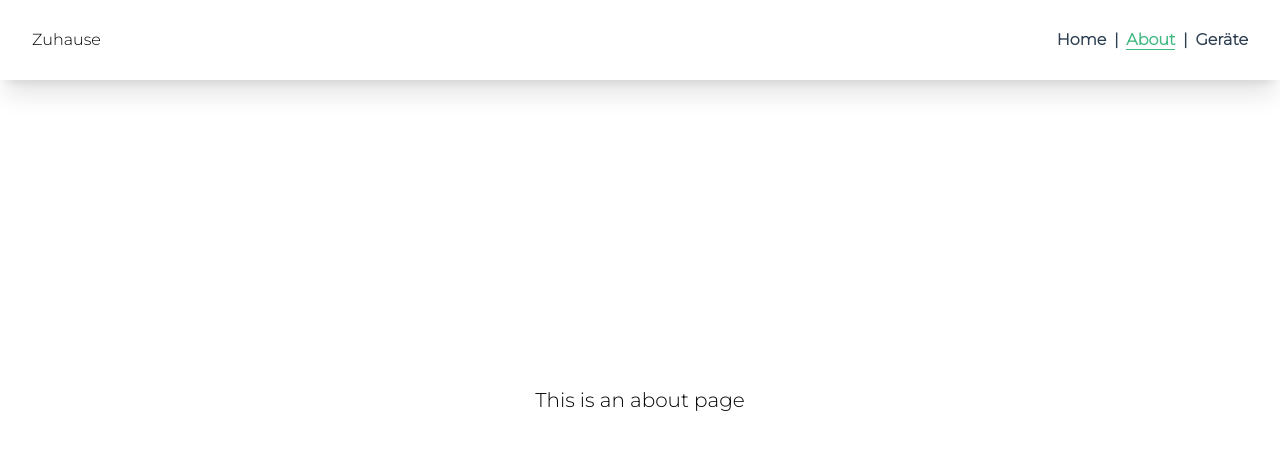
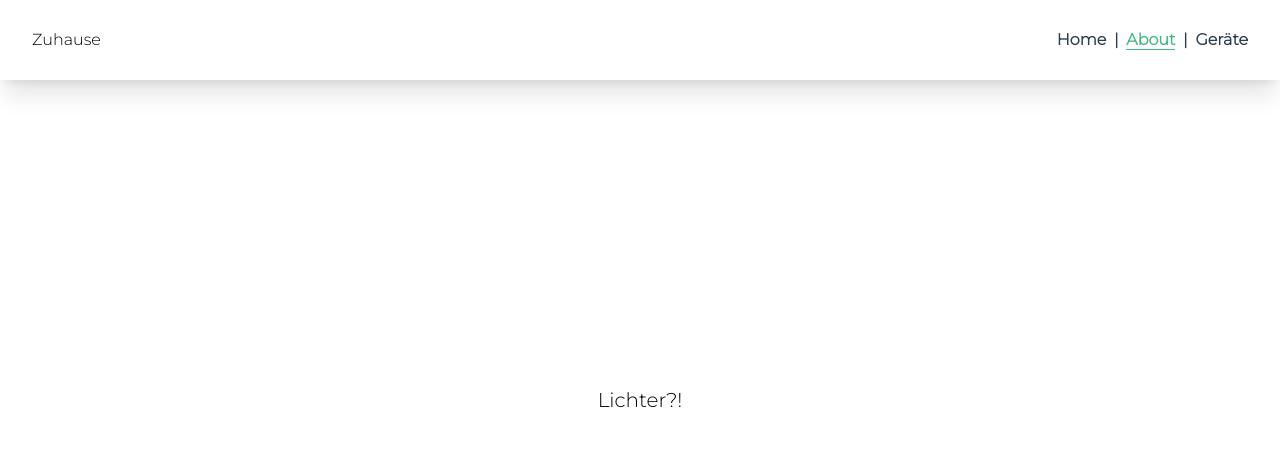
Before and after one commit to CarstenStiel/Home, a Vue app: page /#/about in a window 1280 px wide. Shown: the top 450 px of the page. Built offline with nearby package versions, Linux system fonts and the light colour scheme.

Commit message:
Testpush von dev zu main

```diff
--- a/src/views/AboutView.vue
+++ b/src/views/AboutView.vue
@@ -1,5 +1,5 @@
 <template>
   <div class="flex items-center justify-center h-screen">
-    <div class="text-xl">This is an about page</div>
+    <div class="text-xl">Lichter?!</div>
   </div>
 </template>
```
